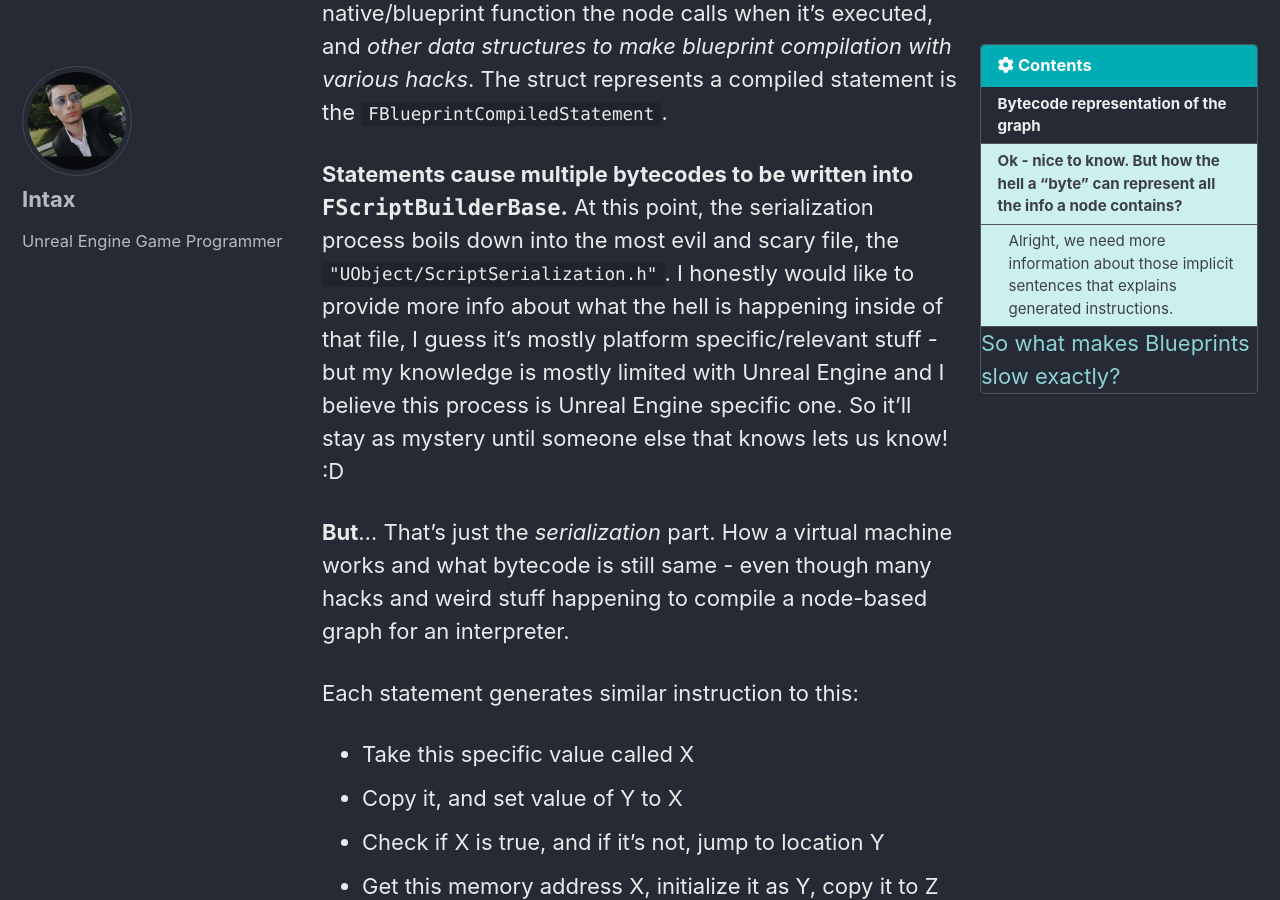
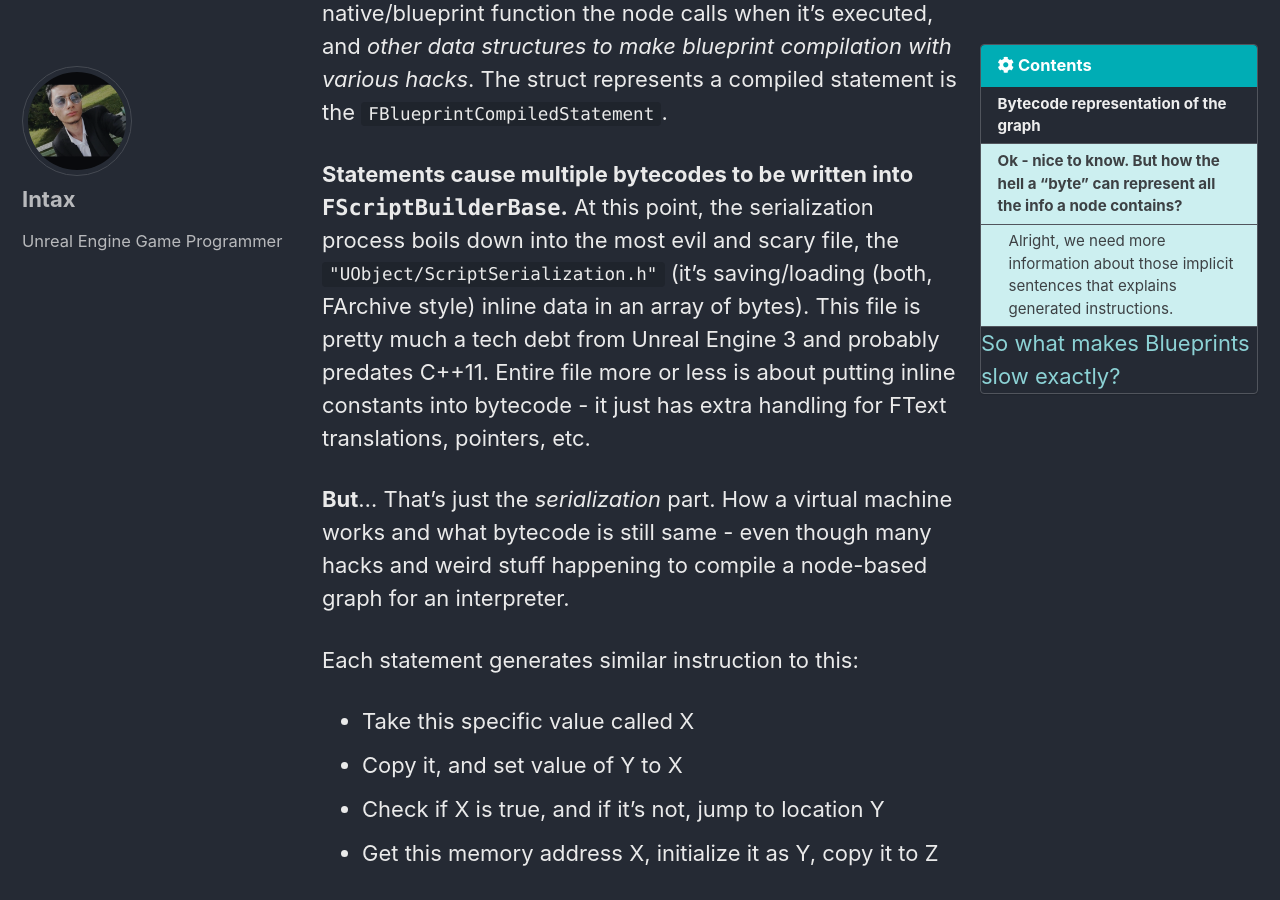
Before and after one commit to intaxwashere/intaxwashere.github.io, a Jekyll site: the page built from _posts/2023-1-30-blueprint-part-two.md, in a window 1280 px wide and 900 px high, scrolled down 2383 px. Built offline with Jekyll 4.4.1, drawn with Linux system fonts in a browser that asks for light colours; cached includes are drawn as plain includes; some of the changed text lies outside the part shown.

Commit message:
update scriptserialization.h info and title typo

```diff
--- a/_posts/2023-1-30-blueprint-part-two.md
+++ b/_posts/2023-1-30-blueprint-part-two.md
@@ -40,7 +40,7 @@ Nice question. A bytecode only describes a single "instruction" that is going to
 
 Blueprint statements are generated from node graph, heavily relying on the pins that your nodes provide to the blueprint compiler. They contain the information of what is connected to the pins, literal values, default values, which native/blueprint function the node calls when it's executed, and *other data structures to make blueprint compilation with various hacks*. The struct represents a compiled statement is the `FBlueprintCompiledStatement`.
 
-**Statements cause multiple bytecodes to be written into `FScriptBuilderBase`.** At this point, the serialization process boils down into the most evil and scary file, the `"UObject/ScriptSerialization.h"`. I honestly would like to provide more info about what the hell is happening inside of that file, I guess it's mostly platform specific/relevant stuff - but my knowledge is mostly limited with Unreal Engine and I believe this process is Unreal Engine specific one. So it'll stay as mystery until someone else that knows lets us know! :D
+**Statements cause multiple bytecodes to be written into `FScriptBuilderBase`.** At this point, the serialization process boils down into the most evil and scary file, the `"UObject/ScriptSerialization.h"` (it's saving/loading (both, FArchive style) inline data in an array of bytes). This file is pretty much a tech debt from Unreal Engine 3 and probably predates C++11. Entire file more or less is about putting inline constants into bytecode - it just has extra handling for FText translations, pointers, etc.
 
 **But**... That's just the *serialization* part. How a virtual machine works and what bytecode is still same - even though many hacks and weird stuff happening to compile a node-based graph for an interpreter.
 
```
Also changed, not shown: other parts of _posts/2023-1-30-blueprint-part-two.md (+1 -1 lines).
